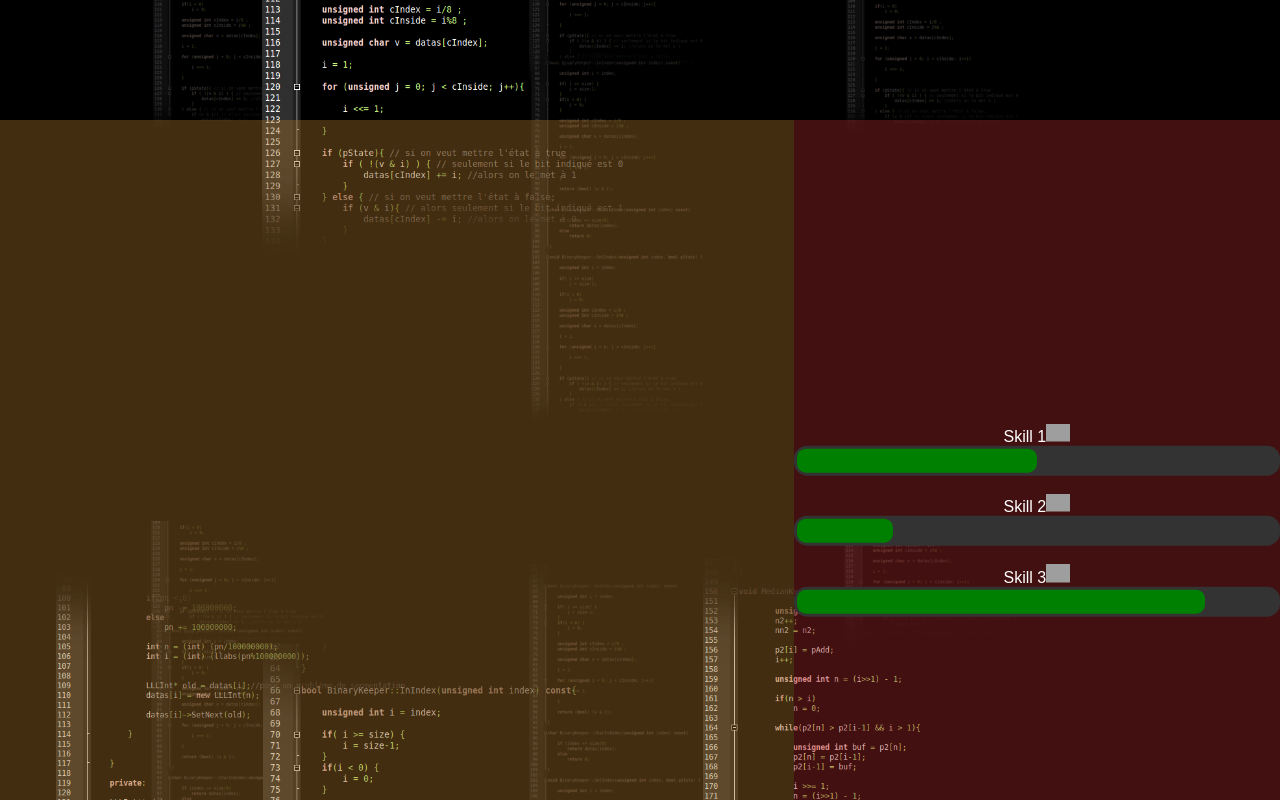
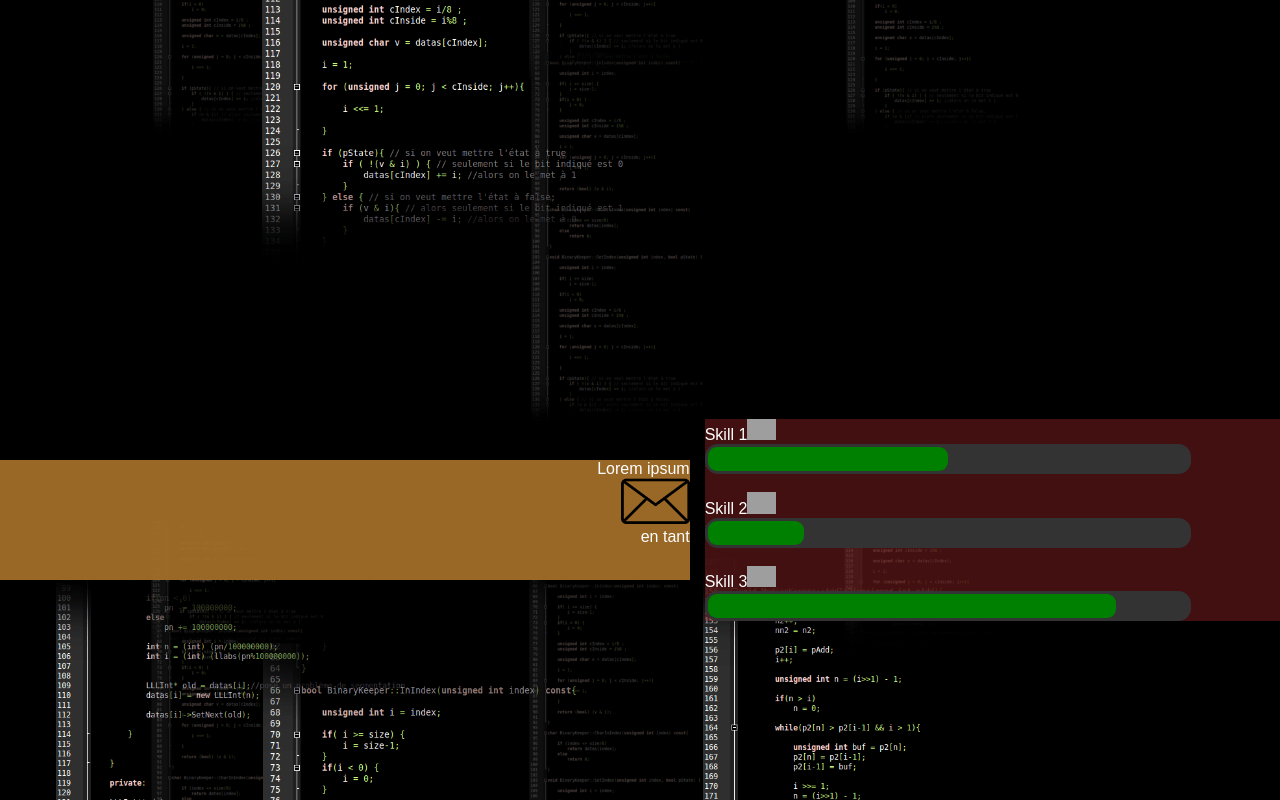
Before and after one commit to Erwann-Dev/portfolio, a plain HTML site: page index.html in a window 1280 px wide. Shown: the part 680-1480 px from the top of the page. Drawn offline with Linux system fonts and the light colour scheme; some packages are replaced by stand-ins of ours; grey boxes are pictures that could not be loaded; a script that the page names is missing.

Commit message:
make some css improvement

```diff
--- a/index.html
+++ b/index.html
@@ -25,16 +25,21 @@
 
 		<!-- ! Part Skills   -->
 		<div class="skill" id="skill">
-			<div id="left"></div>
+			<div id="left">
+				<div class="content">
+					Lorem ipsum <br />
+					<img src="emailbox.png" alt="" /><br />
+					en tant
+				</div>
+			</div>
 			<div id="right">
-				<div id="content">
+				<div class="content">
 					<span id="skill_1"
 						>Skill 1<img
 							src="https://astatic.ccmbg.com/www.journaldunet.com/dist/public/public-assets/img/newsletter/picto-nl.svg"
 							alt=""
 							srcset=""
 					/></span>
-					<br />
 					<div class="progress" id="id1"></div>
 					<br />
 					<span id="skill_2"
--- a/style.css
+++ b/style.css
@@ -58,14 +58,27 @@ p#title {
 .skill {
 	height: 100vh;
 	display: grid;
-	grid-template-columns: repeat(3, 1fr);
+	grid-template-columns: 2fr, repeat(2, 1fr);
 	grid-template-rows: repeat(2, 1fr);
-	grid-column-gap: 0px;
+	grid-column-gap: 15px;
 	grid-row-gap: 0px;
+	align-items: center;
 }
 .skill #left {
 	grid-area: 1 / 1 / 3 / 3;
 	background-color: rgba(165, 112, 42, 0.4);
+}
+.skill #left .content {
+	height: 15vh;
+	text-align: right;
+	position: relative;
+	/* top: 50%; */
+	/* -ms-transform: translateY(-50%);
+	transform: translateY(-50%); */
+	background-color: rgba(165, 112, 42, 0.877);
+}
+.skill #left .content img {
+	width: 10%;
 }
 .skill #right {
 	background-color: rgba(165, 42, 42, 0.4);
@@ -80,13 +93,8 @@ div#id2:after {
 div#id3:after {
 	width: 85%;
 }
-.skill #right #content {
-	text-align: center;
-	position: relative;
-	top: 50%;
-	left: 50%;
-	-ms-transform: translate(-50%, -50%);
-	transform: translate(-50%, -50%);
+.skill #right .content {
+	text-align: left;
 }
 .progress {
 	background: #333;
@@ -103,13 +111,15 @@ div#id3:after {
 	height: 100%;
 	border-radius: 9px;
 }
-.skill #right #content span img {
+.skill #right .content span img {
 	width: 5%;
 }
 /* * End of part skills */
 
 /* ! Part Project  */
 .project {
+	margin-left: 15vh;
+	margin-right: 15vh;
 	height: 100vh;
 	background-color: rgba(137, 43, 226, 0.4);
 	position: relative;
@@ -229,6 +239,8 @@ div#id3:after {
 		grid-area: 1 / 1 / 2 / 2;
 	}
 	.project {
+		margin-left: 4vh;
+		margin-right: 4vh;
 		display: grid;
 		grid-template-columns: 1fr 1fr;
 		grid-template-rows: 1fr 1fr 1fr;
```
